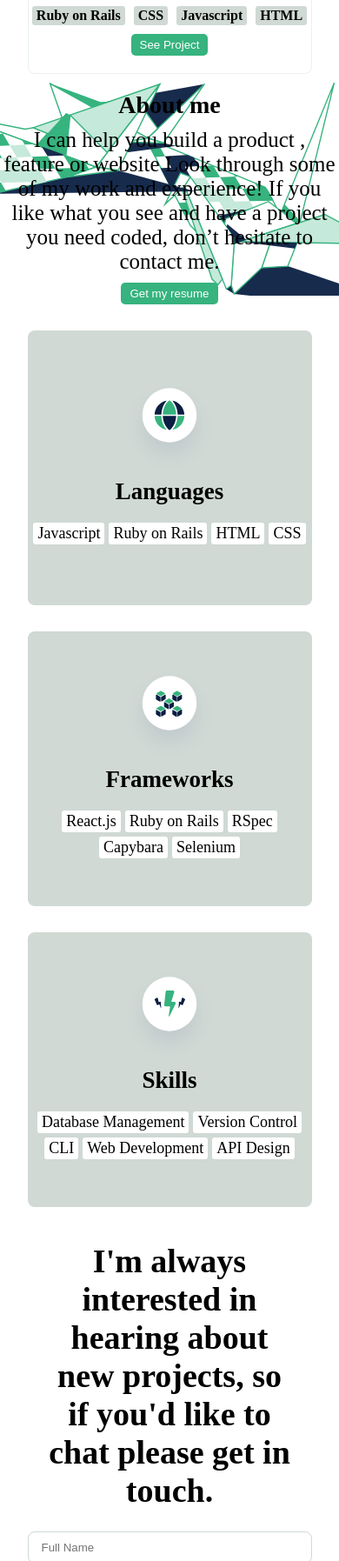
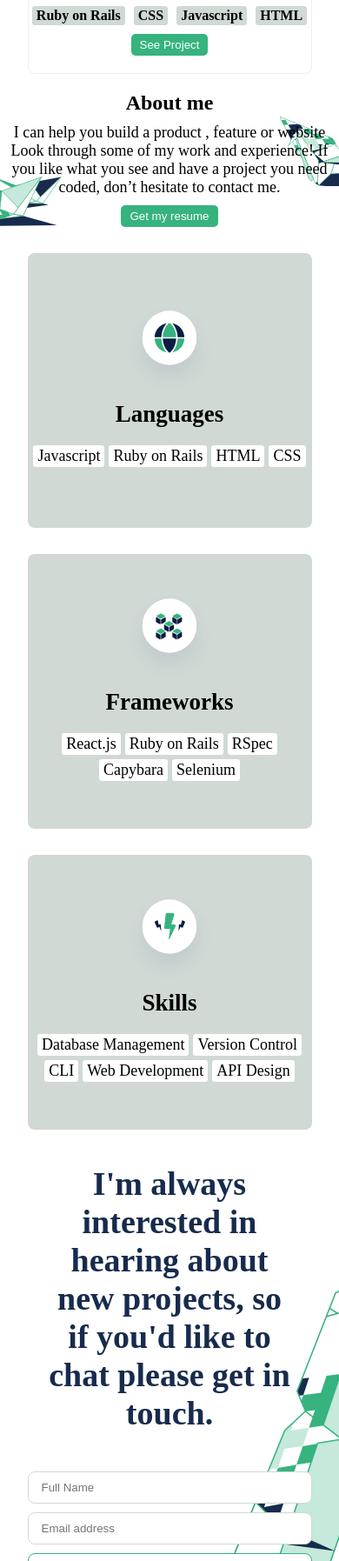
Before and after one commit to ciarangapu/Ciara_portfolio_website, a website: page index.html in a window 390 px wide. Shown: the part 3692-5487 px from the top of the page at 87% size. Drawn offline with Linux system fonts and the light colour scheme.

Commit message:
add files to desktop

```diff
--- a/index.html
+++ b/index.html
@@ -201,7 +201,7 @@
       <li><a href="#"><img src="/assets/images/angellist (1).svg" alt="angellist"></a></li>
           </ul>
          </div>
-         <p></p>
+
  </footer>
 </body>
 </html>
--- a/style.css
+++ b/style.css
@@ -218,18 +218,12 @@
     margin: 10px 0;
   }
 
-  .about {
-    background: url(./assets/images/illustration-about-me-2-desktop.svg) top left, url(assets/images/illustration\ about\ me\ desktop.svg) top right;
-    background-repeat: no-repeat;
-  }
-
-  .about_text h2 {
-    font-size: 28px;
-    font-weight: bold;
+  .about_text {
+    background: url(./assets/images/abt_left_mob.svg) no-repeat left bottom, url(./assets/images/abt_mobile_right.svg) right top no-repeat;
   }
 
   .about_text p {
-    font-size: 25px;
+    font-size: 18px;
     text-align: center;
     margin: 10px 3px;
   }
@@ -274,11 +268,15 @@
 
   /* contact Section */
   .contact {
-    display: flex;
     justify-content: center;
     align-items: center;
     flex-direction: column;
     margin: 10px 0 30px 0;
+    display: flex;
+    gap: 20px;
+    background: url(assets/images/contact\ form-illustratoin-3-desktop.svg) bottom right;
+    background-repeat: no-repeat;
+    color: #172b4d;
   }
 
   .contact p {
@@ -517,6 +515,10 @@
     margin: 10px 0;
   }
 
+  .about_text {
+    background: url(./assets/images/abt_left_mob.svg) no-repeat left bottom, url(./assets/images/abt_mobile_right.svg) right top no-repeat;
+  }
+
   .about_text h2 {
     font-size: 28px;
     font-weight: bold;
@@ -580,6 +582,7 @@
     font-size: 30px;
     padding: 10px 50px;
     font-weight: bold;
+    color: #172b4d;
   }
 
   form {
```
Also changed, not shown: assets/images/abt_left_mob.svg (added), assets/images/abt_me_left_mobile.svg (renamed from assets/images/illustration- about me- mobile.svg), assets/images/abt_mobile_right.svg (added).
